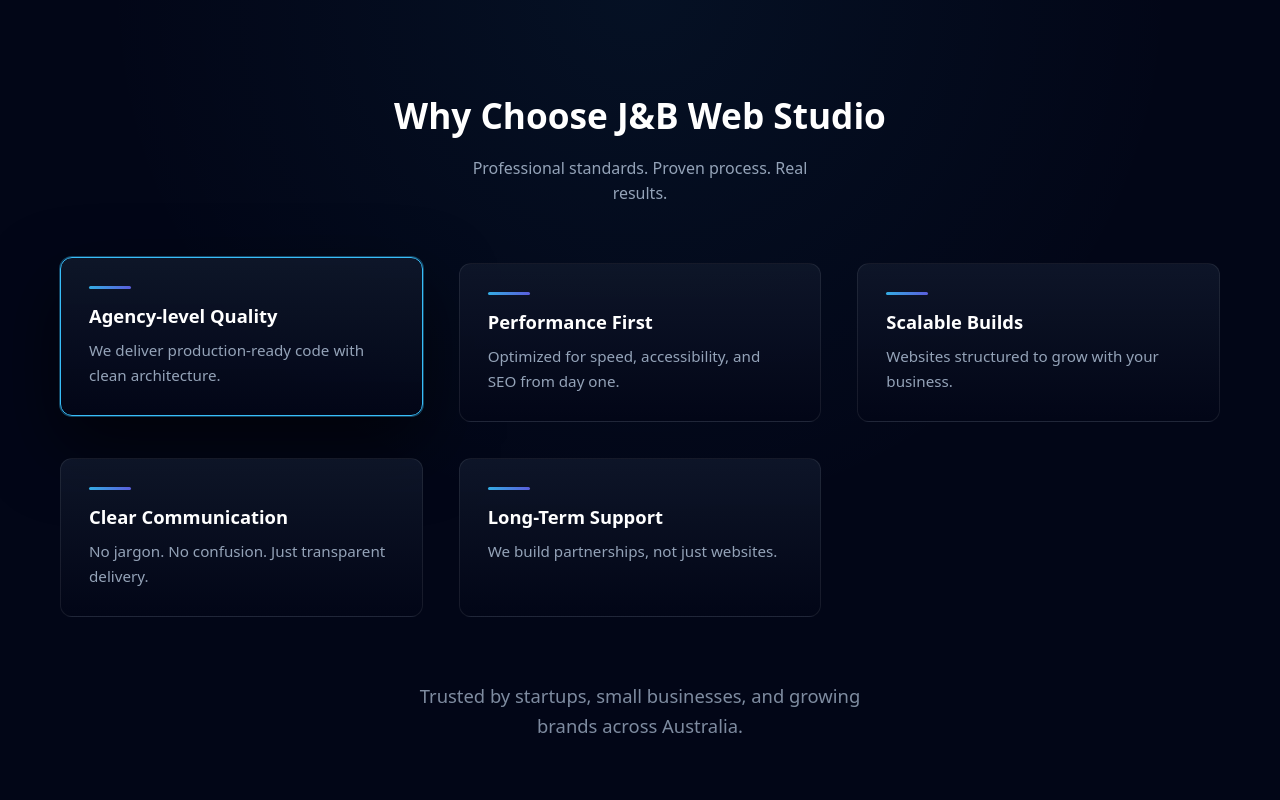
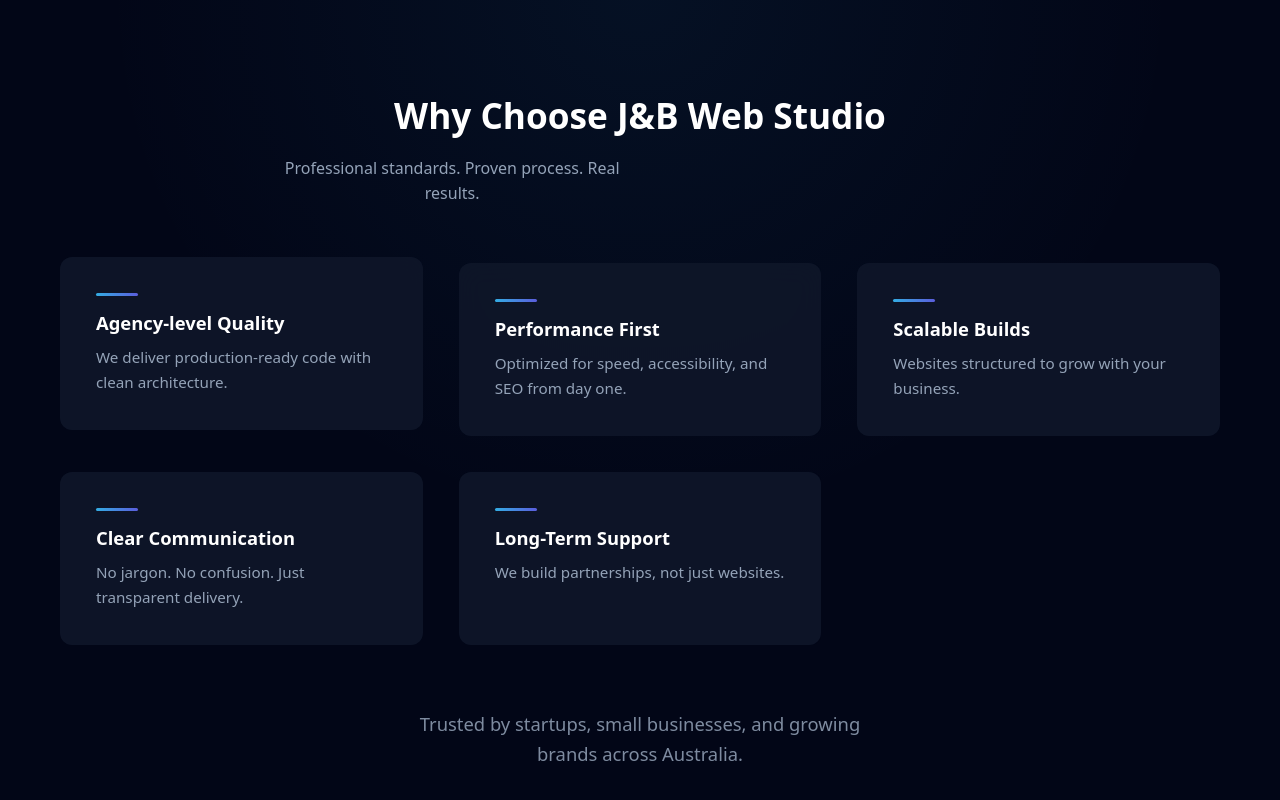
Before and after one commit to Brandonp584/jb-web-studio, a plain HTML site: page index.html in a window 1280 px wide. Shown: the part 1354-2154 px from the top of the page. Drawn offline with Linux system fonts and the light colour scheme.

Commit message:
Refactor Why Us section: use reusable .card, simplify CSS, keep unique hover & featured styles

```diff
--- a/css/layout/why-us.css
+++ b/css/layout/why-us.css
@@ -2,16 +2,14 @@
 
 #why-us {
     padding: var(--section-padding-mobile) var(--space-md);
-    background:
-        radial-gradient(
-            var(--glow-md) circle at top,
-            rgba(56, 189, 248, 0.05),
-            transparent 65%
-        );
+    background: radial-gradient(
+        var(--glow-md) circle at top,
+        rgba(56, 189, 248, 0.05),
+        transparent 65%
+    );
 }
 
 /* -------- Section Header -------- */
-
 #why-us .section-header {
     max-width: 100%;
     margin: 0 auto 2.5rem;
@@ -30,15 +28,12 @@
     max-width: 42ch;
 }
 
-/* -------- Inner Tag -------- */
-
+/* -------- Inner Container & Grid -------- */
 .why-us-inner {
     max-width: var(--max-width);
     margin: 0 auto;
     padding-inline: var(--card-inset-mobile);
 }
-
-/* -------- Grid -------- */
 
 .why-us-grid {
     display: grid;
@@ -46,20 +41,10 @@
     gap: var(--grid-gap-sm);
 }
 
-/* -------- Card Base -------- */
-
+/* -------- Card Overrides -------- */
 .why-us-card {
+    /* now using reusable .card for base */
     position: relative;
-    padding: var(--card-padding-sm);
-    border-radius: var(--radius-md);
-    background:
-        linear-gradient(
-            180deg,
-            rgba(15, 23, 42, 0.9),
-            rgba(2, 6, 23, 0.95)
-        );
-    border: 1px solid rgba(255, 255, 255, 0.08);
-    overflow: hidden;
 }
 
 .card-accent {
@@ -74,11 +59,11 @@
     border-radius: var(--radius-full);
     margin-bottom: 0.75rem;
     opacity: 0.9;
+}
 
-}
 .why-us-card h3 {
     font-size: 1.15rem;
-    margin-bottom: 0.4rem
+    margin-bottom: 0.5rem;
 }
 
 .why-us-card p {
@@ -87,45 +72,12 @@
     line-height: 1.6;
 }
 
-/* Glow Layer */
-.why-us-card::before {
-    content: "";
-    position: absolute;
-    inset: 0;
-    border-radius: inherit;
-    background: radial-gradient(
-        var(--glow-sm) circle at top left,
-        rgba(56, 189, 248, 0.08),
-        transparent 65%
-    );
-    opacity: 0;
-    pointer-events: none;
+/* Featured Card */
+.why-us-card.featured {
+    transform: translateY(var(--featured-offset));
 }
 
-/* -------- Featured Card -------- */
-
-.why-us-card.featured {
-    border-color: var(--color-primary);
-    box-shadow:
-        0 0 0 1px rgba(56, 189, 248, 0.35),
-        0 30px 70px rgba(0, 0, 0, 0.6);
-}
-
-/* -------- Typography -------- */
-
-.why-us-card h3 {
-    font-size: 1.15rem;
-    margin-bottom: 0.5rem;
-}
-
-.why-us-card p {
-    color: var(--color-text-muted);
-    line-height: 1.6;
-    font-size: var(--text-sm);
-}
-
-/* -------- Proof Line -------- */
-
+/* Proof Line */
 #why-us .proof {
     margin: 3rem;
     text-align: left;
@@ -138,48 +90,15 @@
     max-width: 48ch;
 }
 
-.why-us-card::before {
-        opacity: 0;
-        transition: opacity 0.4s ease;
-    }
-
-
-.why-us-card {
-    transition:
-        transform 0.35s ease,
-        box-shadow 0.35s ease,
-        border-color 0.35s ease;
-}
-
-.why-us-card:hover {
-     transform: translateY(-8px);
-    border-color: rgba(56, 189, 248, 0.45);
-    box-shadow:
-         0 25px 60px rgba(0, 0, 0, 0.6),
-        0 0 0 1px rgba(56, 189, 248, 0.2);
-}
-
-.why-us-card:hover::before {
-    opacity: 1;
-}
-
-
-
 /* ========== Tablet ========== */
-
 @media (min-width: 768px) {
     #why-us {
         padding: 5.5rem var(--space-lg);
     }
 
     #why-us .section-header {
-        text-align: center;
         max-width: 760px;
         margin-bottom: 3.5rem;
-    }
-
-    #why-us .section-header p {
-        margin: 0 auto;
     }
 
     .why-us-grid {
@@ -198,7 +117,6 @@
 }
 
 /* ========== Desktop ========== */
-
 @media (min-width: 1024px) {
     #why-us {
         padding: var(--section-padding-desktop) var(--space-lg);
@@ -210,13 +128,9 @@
     }
 
     .why-us-grid {
+        grid-template-columns: repeat(3, 1fr);
         max-width: var(--max-width);
         margin: 0 auto;
-        grid-template-columns: repeat(3, 1fr);
-    }
-
-    .why-us-card.featured {
-        transform: translateY(var(--featured-offset));
     }
 
     .why-us-card.featured:hover {
@@ -225,13 +139,7 @@
 }
 
 /* -------- Reduced Motion -------- */
-
 @media (prefers-reduced-motion: reduce) {
-    .why-us-card,
-    .why-us-card::before {
-        transition: none;
-    }
-
     .why-us-card:hover {
         transform: translateY(-4px);
     }
--- a/index.html
+++ b/index.html
@@ -97,31 +97,31 @@
 
         <div class="why-us-inner">
             <div class="why-us-grid">
-                <div class="why-us-card featured">
+                <div class="card why-us-card featured">
                     <span class="card-accent"></span>
                     <h3>Agency-level Quality</h3>
                     <p>We deliver production-ready code with clean architecture.</p>
                 </div>
 
-                <div class="why-us-card">
+                <div class="card why-us-card">
                     <span class="card-accent"></span>
                     <h3>Performance First</h3>
                     <p>Optimized for speed, accessibility, and SEO from day one.</p>
                 </div>
 
-                <div class="why-us-card">
+                <div class="card why-us-card">
                     <span class="card-accent"></span>
                     <h3>Scalable Builds</h3>
                     <p>Websites structured to grow with your business.</p>
                 </div>
 
-                <div class="why-us-card">
+                <div class="card why-us-card">
                     <span class="card-accent"></span>
                     <h3>Clear Communication</h3>
                     <p>No jargon. No confusion. Just transparent delivery.</p>
                 </div>
 
-                <div class="why-us-card">
+                <div class="card why-us-card">
                     <span class="card-accent"></span>
                     <h3>Long-Term Support</h3>
                     <p>We build partnerships, not just websites.</p>
```
